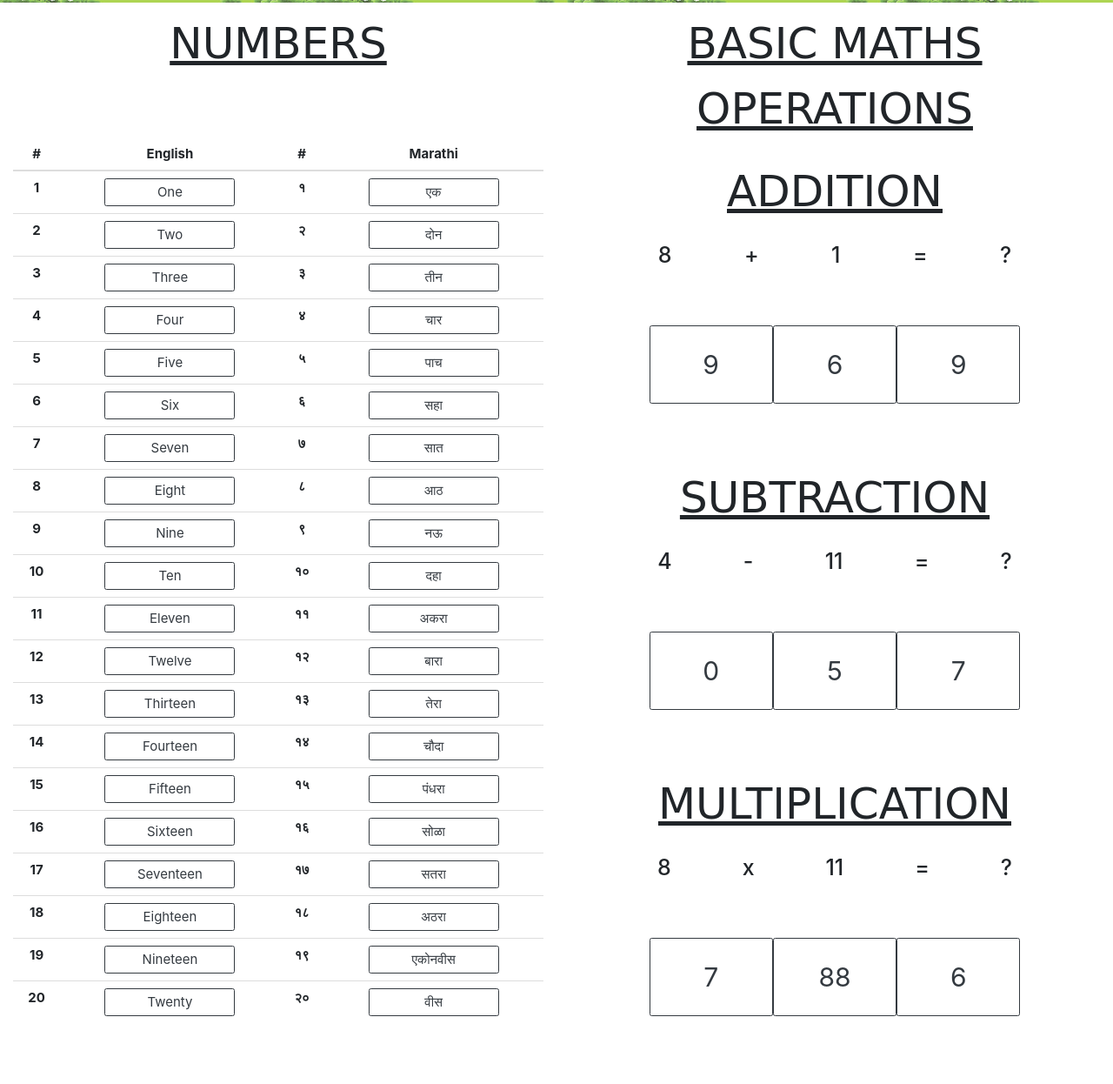
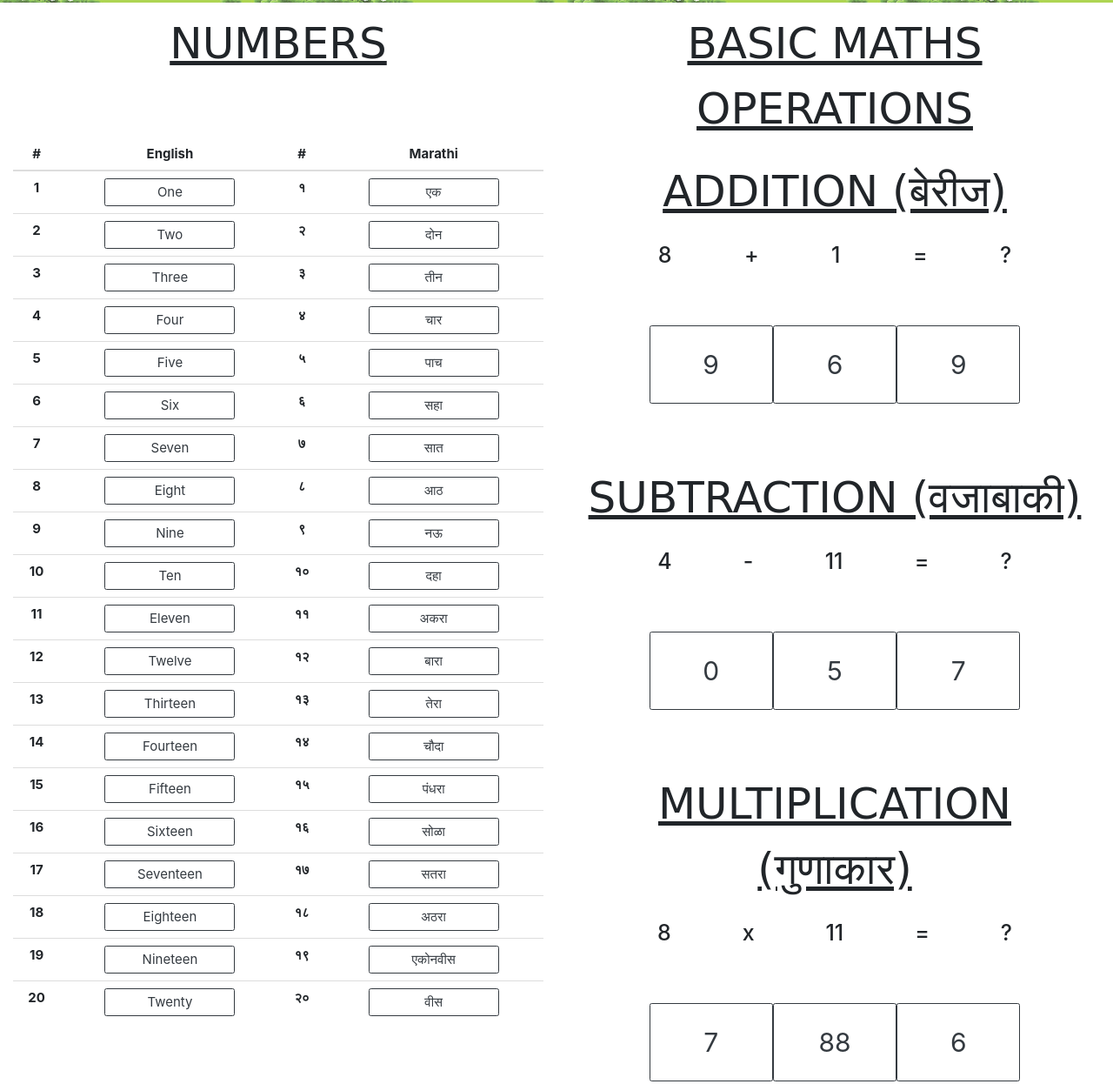
Before and after one commit to nikita24383/fun_maths, a plain HTML site: page index.html in a window 1280 px wide. Shown: the part 237-1483 px from the top of the page at 87% size. Drawn offline with nearby package versions, Linux system fonts and the light colour scheme; a web font is replaced by a local one.

Commit message:
regional language added

```diff
--- a/index.html
+++ b/index.html
@@ -158,7 +158,7 @@
 
 		<!-- ADD -->
 		<div id="add">
-			<p class="heading">ADDITION</p>
+			<p class="heading">ADDITION (बेरीज)</p>
 			<div class="equation">
 			    <h1  id="n1"></h1>
 			    <h1>+</h1>
@@ -184,7 +184,7 @@
 		<!-- SUB -->
 		<div class="subtract">
 
-			<p class="heading">SUBTRACTION</p>
+			<p class="heading">SUBTRACTION (वजाबाकी)</p>
 			<div class="equation">
 			    <h1  id="s_n1"></h1>
 			    <h1>-</h1>
@@ -210,7 +210,7 @@
 		<!-- MULT -->
 		<div class="multiply">
 
-			<p class="heading">MULTIPLICATION</p>
+			<p class="heading">MULTIPLICATION (गुणाकार)</p>
 			<div class="equation">
 			    <h1  id="m_n1"></h1>
 			    <h1>x</h1>
```
